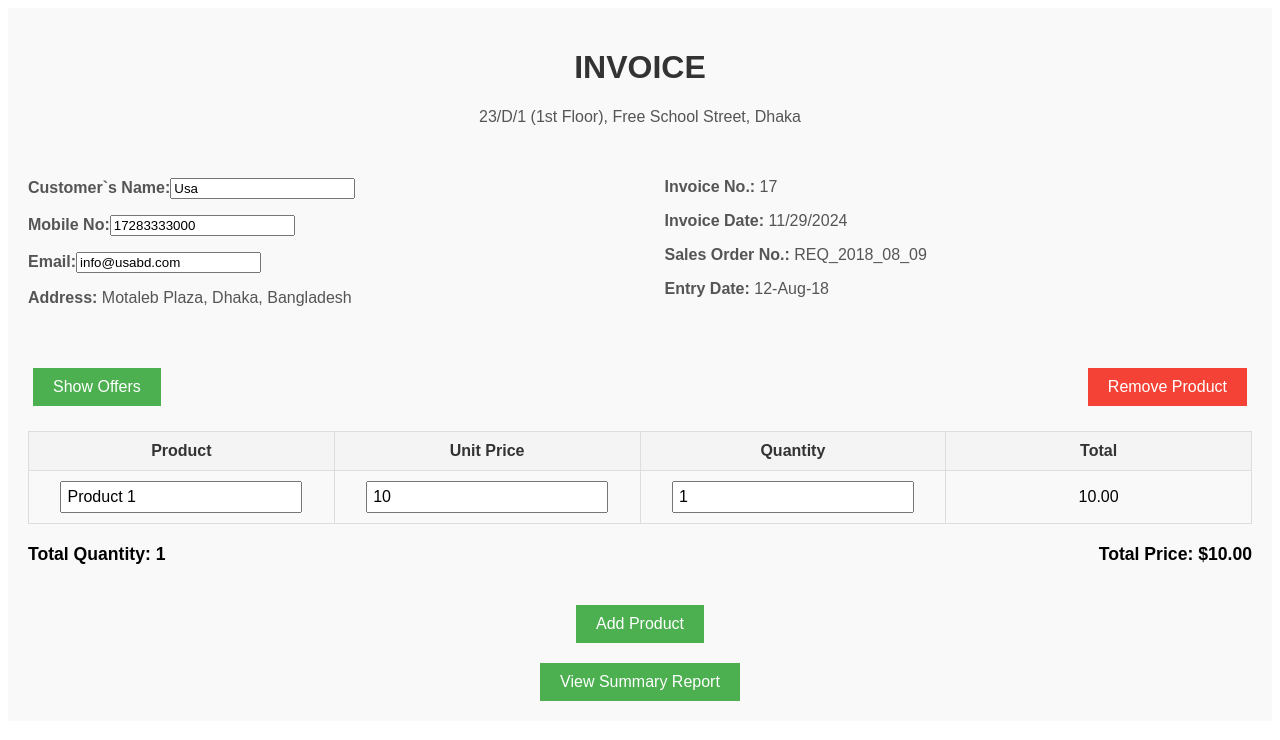
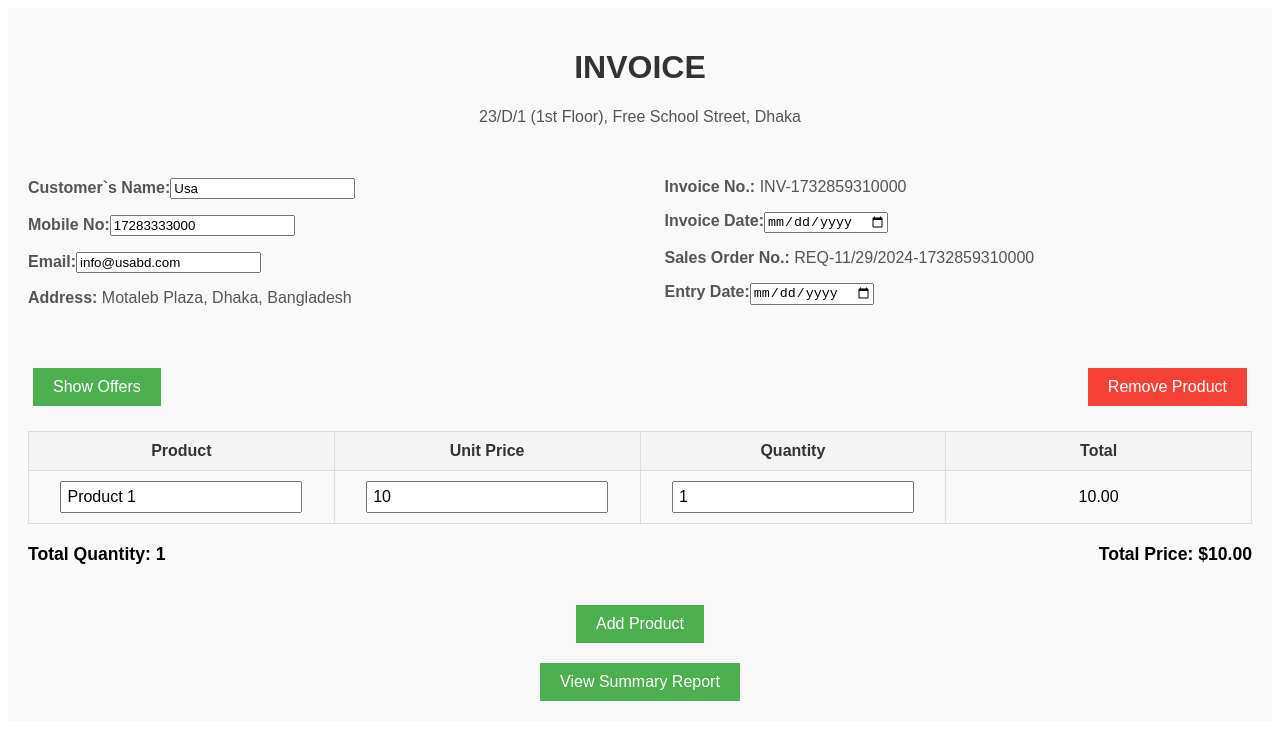
Before and after one commit to shihabul3000/RS-Invoice-Software, a React (Vite) app: page / in a window 1280 px wide. Shown: the top 740 px of the page. Built offline with nearby package versions, Linux system fonts and the light colour scheme.

Commit message:
updated v4.2.0.

```diff
--- a/src/Components/Invoice/Invoice.jsx
+++ b/src/Components/Invoice/Invoice.jsx
@@ -18,6 +18,18 @@ const Invoice = () => {
     mobile: "17283333000",
     email: "info@usabd.com",
   });
+
+  // State for invoice date
+  const [invoiceDate, setInvoiceDate] = useState(new Date().toLocaleDateString());
+
+  // State for entry date
+  const [entryDate, setEntryDate] = useState(new Date().toLocaleDateString());
+
+  // Generate unique invoice number (updated)
+  const [invoiceNumber] = useState("INV-" + new Date().getTime());
+
+  // Generate unique sales order number (updated)
+  const [salesOrderNumber] = useState("REQ-" + new Date().toLocaleDateString().replace(/-/g, "_") + "-" + new Date().getTime());
 
   // Automatically calculate totals whenever 'products' changes
   useEffect(() => {
@@ -96,6 +108,16 @@ const Invoice = () => {
     });
   };
 
+  // Handle invoice date change
+  const handleInvoiceDateChange = (e) => {
+    setInvoiceDate(e.target.value);
+  };
+
+  // Handle entry date change
+  const handleEntryDateChange = (e) => {
+    setEntryDate(e.target.value);
+  };
+
   return (
     <div className="container">
       <header className="header">
@@ -137,10 +159,22 @@ const Invoice = () => {
           </p>
         </div>
         <div>
-          <p><strong>Invoice No.:</strong> 17</p>
-          <p><strong>Invoice Date:</strong> {new Date().toLocaleDateString()}</p>
-          <p><strong>Sales Order No.:</strong> REQ_2018_08_09</p>
-          <p><strong>Entry Date:</strong> 12-Aug-18</p>
+          <p><strong>Invoice No.:</strong> {invoiceNumber}</p>
+          <p><strong>Invoice Date:</strong>
+            <input
+              type="date"
+              value={invoiceDate}
+              onChange={handleInvoiceDateChange}
+            />
+          </p>
+          <p><strong>Sales Order No.:</strong> {salesOrderNumber}</p>
+          <p><strong>Entry Date:</strong>
+            <input
+              type="date"
+              value={entryDate}
+              onChange={handleEntryDateChange}
+            />
+          </p>
         </div>
       </section>
 
```
